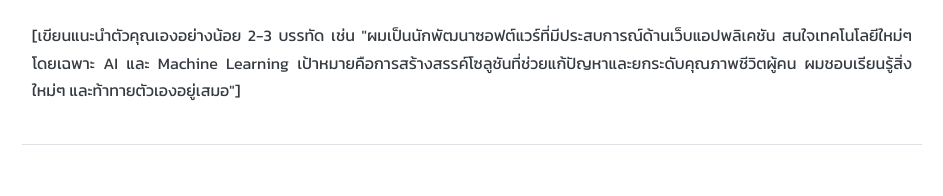
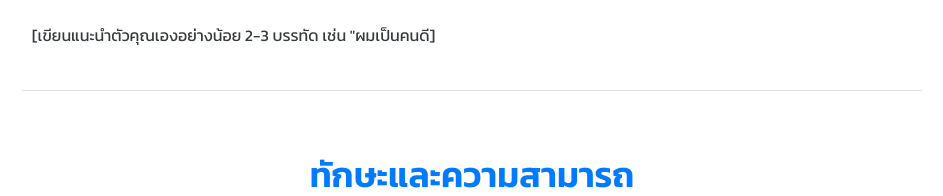
Before and after one commit to phurinatNT/phurinatNT.github.io, a plain HTML site: page index.html in a window 1280 px wide. Shown: the part 559-755 px from the top of the page, without its empty margins (168-1111 px from the left). Drawn offline with Linux system fonts and the light colour scheme.

Commit message:
Update index.html

```diff
--- a/index.html
+++ b/index.html
@@ -272,7 +272,7 @@
         <section class="section about-me">
             <h2>เกี่ยวกับฉัน</h2>
             <p>
-                [เขียนแนะนำตัวคุณเองอย่างน้อย 2-3 บรรทัด เช่น "ผมเป็นนักพัฒนาซอฟต์แวร์ที่มีประสบการณ์ด้านเว็บแอปพลิเคชัน สนใจเทคโนโลยีใหม่ๆ โดยเฉพาะ AI และ Machine Learning เป้าหมายคือการสร้างสรรค์โซลูชันที่ช่วยแก้ปัญหาและยกระดับคุณภาพชีวิตผู้คน ผมชอบเรียนรู้สิ่งใหม่ๆ และท้าทายตัวเองอยู่เสมอ"]
+                [เขียนแนะนำตัวคุณเองอย่างน้อย 2-3 บรรทัด เช่น "ผมเป็นคนดี]
             </p>
         </section>
 
```
